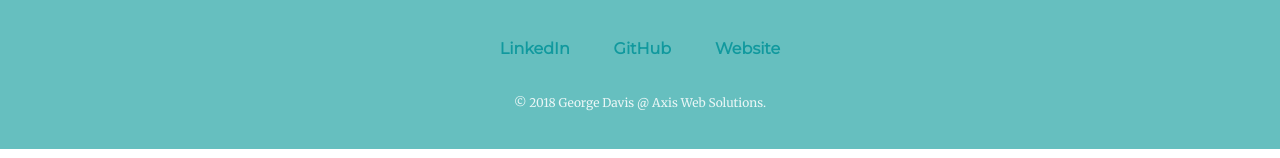
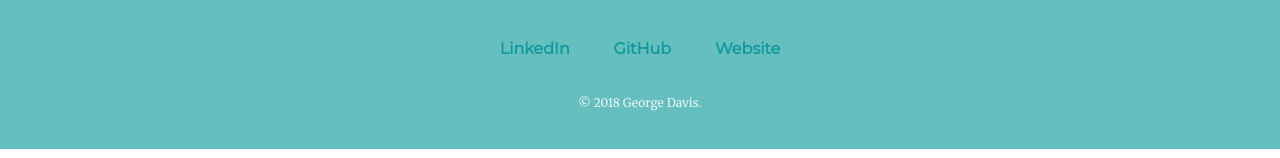
Before and after one commit to G3Dav/CVI, a plain HTML site: page index.html in a window 1280 px wide. Shown: the part 2582-2740 px from the top of the page. Drawn offline with Linux system fonts and the light colour scheme.

Commit message:
Update index.html

```diff
--- a/index.html
+++ b/index.html
@@ -57,7 +57,7 @@
     <a class="footer-link" href="https://www.linkedin.com/in/george-davis-2a800946/">LinkedIn</a>
     <a class="footer-link" href="https://github.com/G3Dav">GitHub</a>
     <a class="footer-link" href="https://g3dav.github.io/CV/index.html">Website</a>
-    <p class="copyright">© 2018 George Davis @ Axis Web Solutions.</p>
+    <p class="copyright">© 2018 George Davis.</p>
   </div>
 
 </body>
```
